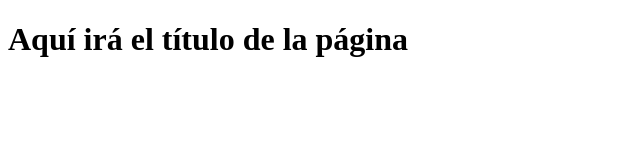
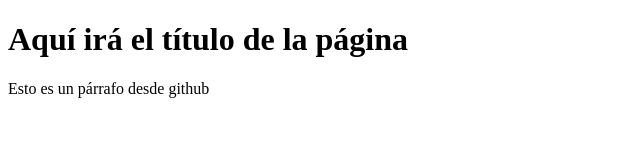
Before and after one commit to XosRod/Proxecto-web-empresa-C, a plain HTML site: page index.html in a window 1280 px wide. Shown: the whole page, without its empty margins (0-640 px from the left). Drawn offline with Linux system fonts and the light colour scheme.

Commit message:
Update index.html

```diff
--- a/index.html
+++ b/index.html
@@ -8,5 +8,6 @@
 </head>
 <body>
     <h1>Aquí irá el título de la página</h1>
+    <p>Esto es un párrafo desde github</p>
 </body>
 </html>
```
